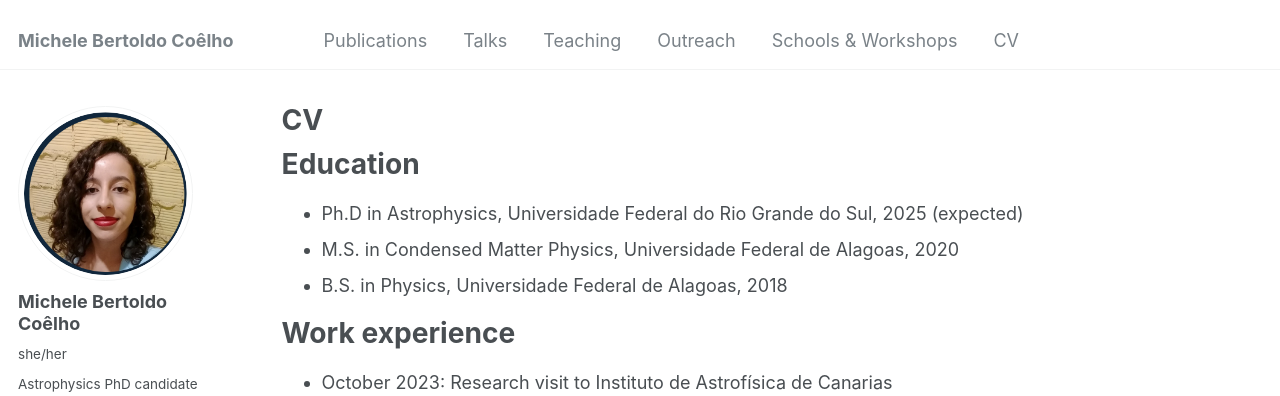
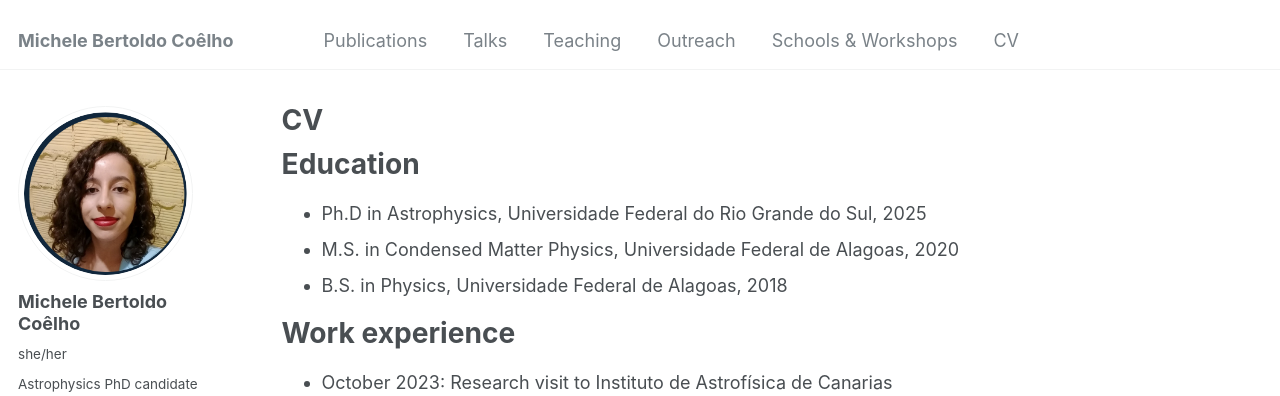
Before and after one commit to michele-bc/michele-bc.github.io, a Jekyll site: the page built from _pages/cv.md, in a window 1280 px wide and 900 px high. Shown: the top 396 px of the window. Built offline with Jekyll 4.4.1, drawn with Linux system fonts in a browser that asks for light colours; some web fonts are replaced.

Commit message:
Update cv.md

```diff
--- a/_pages/cv.md
+++ b/_pages/cv.md
@@ -11,7 +11,7 @@ redirect_from:
 
 Education
 ======
-* Ph.D in Astrophysics, Universidade Federal do Rio Grande do Sul, 2025 (expected)
+* Ph.D in Astrophysics, Universidade Federal do Rio Grande do Sul, 2025
 * M.S. in Condensed Matter Physics, Universidade Federal de Alagoas, 2020
 * B.S. in Physics, Universidade Federal de Alagoas, 2018
 
```
